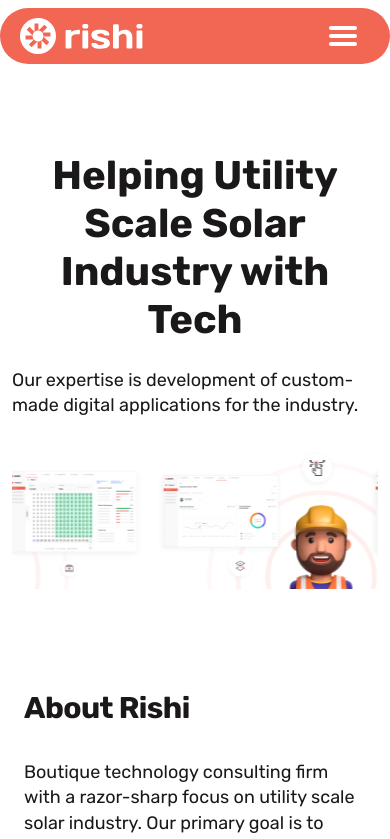
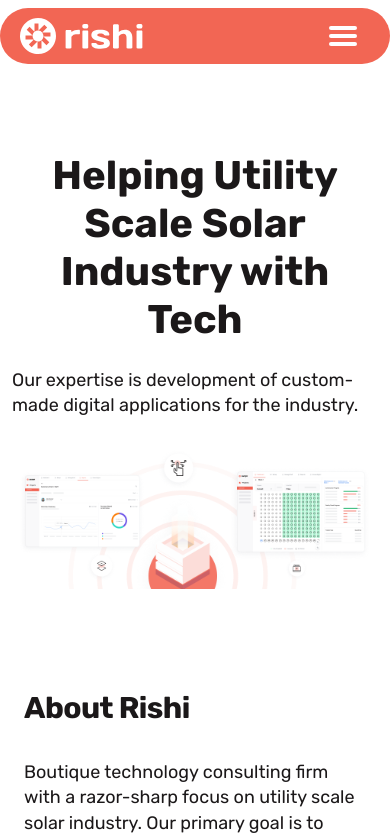
Before and after one commit to yadhu621/rishi-company-website, a React (Create React App) app: page / in a window 390 px wide. Shown: the top 839 px of the page. Built offline with nearby package versions, Linux system fonts and the light colour scheme.

Commit message:
css updated

```diff
--- a/src/Components/Home.js
+++ b/src/Components/Home.js
@@ -21,7 +21,6 @@
                         </div>
                         <div className="header__img mt-4">
                             <img src="./images/home1.png" alt="" />
-                            <img src="./images/home2.png" alt="" />
                         </div>
                     </div>
                 </div>
--- a/src/Components/OurTeam.js
+++ b/src/Components/OurTeam.js
@@ -118,6 +118,7 @@
                   <div className="team__img">
                     <img src={ele.image} alt="" />
                   </div>
+                  <div className="team--details">
                     <div className="team__name mt-3">
                       <h3>{ele.name}</h3>
                     </div>
@@ -126,6 +127,7 @@
                     </div>
                     <div className="team__paragraph mt-4">
                       <p>{ele.paragraph}</p>
+                    </div>
                   </div>
                 </div>
                 )
@@ -137,7 +139,7 @@
             <div className="team__img">
               <img src="./images/partners.png" alt="" width={236} height={214} />
             </div>
-            <div className="team--details">
+            <div className="partners--team__details">
               <div className="team__name mt-3">
                 <h3>Partners</h3>
               </div>
--- a/src/Styles/global.css
+++ b/src/Styles/global.css
@@ -73,13 +73,12 @@
 
 .nav-bar a
 {
-    color: #FFFFFF;
+    color: rgba(255, 255, 255, 0.64);
     font-style: normal;
-    font-weight: 800;
+    font-weight: 500;
     font-size: 16px;
     line-height: 140%;
     text-decoration: none;
-    margin: 0 20px;
     padding: 16px 32px;
 }
 
@@ -88,7 +87,8 @@
     background: rgba(254, 242, 241, 0.12);
     border-radius: 60px;
     padding: 16px 32px;
-    color: #FFFFFF;
+    color: #FFFFFF !important;
+    font-weight: 600 !important;
     transition:linear;
 }
 
@@ -103,7 +103,7 @@
 
 }
 
-.header__img
+/* .header__img
 {
     width: 100%;
     display: flex;
@@ -123,7 +123,7 @@
     100%{
         transform: translateX(-100%);
     }
-}
+} */
 
 .product--container
 {
@@ -161,7 +161,7 @@
 .hero,
 .team
 {
-    padding: 130px 0px;
+    padding: 100px 0px;
 }
 
 .about__header h2,
@@ -647,3 +647,15 @@
         transform: translateX(-200%);
     }
 }
+
+.team--details
+{
+    height: 194px;
+    overflow: hidden;
+}
+
+.team--details:hover
+{
+    height: 100%;
+    transition: all 2s ease-in;
+}
--- a/src/Styles/responsive.css
+++ b/src/Styles/responsive.css
@@ -198,4 +198,8 @@
     {
         background-image: url("/public/images/hamberger.svg");
     }
+    .team--details
+    {
+        height: 255px;
+    }
 }
```
Lines whose indentation alone changed are shown as unchanged.
